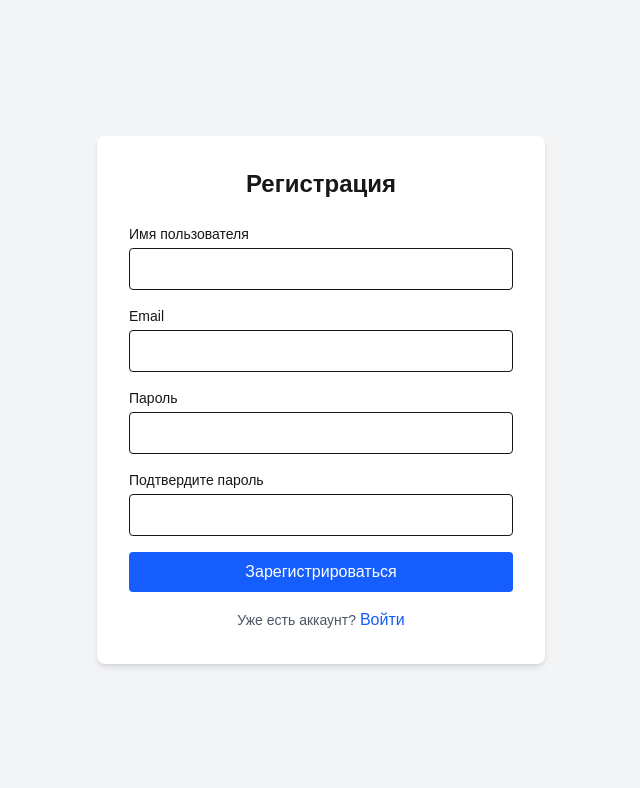
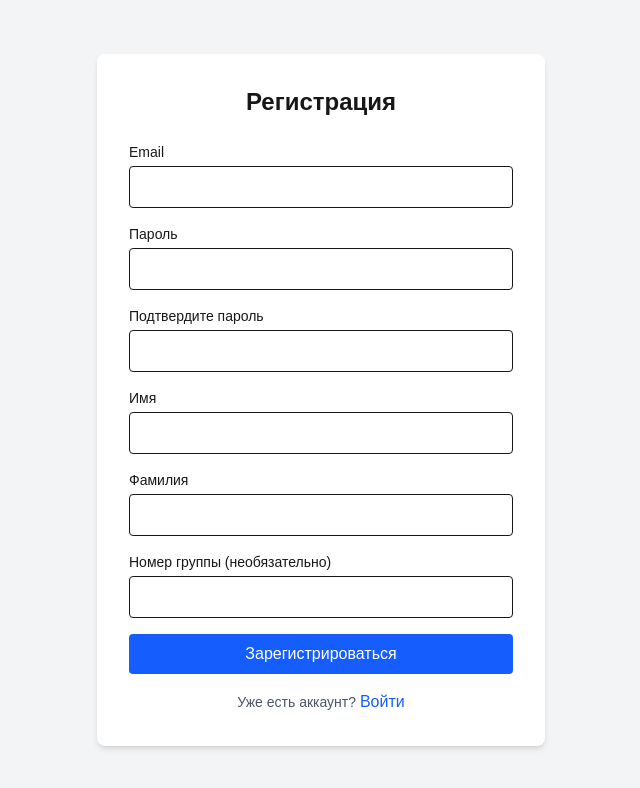
Before and after one commit to D-Muscipula/LearnTestCoursework, a Next.js app in the folder Frontend/: page /register in a window 1280 px wide. Shown: the top 788 px of the page, without its empty margins (319-959 px from the left). Built offline with nearby package versions, Linux system fonts and the light colour scheme.

Commit message:
add group number

```diff
--- a/Frontend/app/lib/api.ts
+++ b/Frontend/app/lib/api.ts
@@ -58,15 +58,13 @@ export const auth = {
     return response.data;
   },
   register: async (data: {
-    username: string;
     email: string;
     password: string;
+    first_name: string;
+    last_name: string;
+    group_number?: string | null;
   }) => {
-    const response = await axios.post(`${API_URL}/users/register/`, data, {
-      headers: {
-        'Content-Type': 'application/json'
-      }
-    });
+    const response = await axios.post(`${API_URL}/users/register/`, data);
     return response.data;
   },
   verifyToken: async () => {
--- a/Frontend/app/register/page.tsx
+++ b/Frontend/app/register/page.tsx
@@ -10,10 +10,12 @@ import { auth } from '../lib/api';
 export default function RegisterPage() {
   const router = useRouter();
   const [formData, setFormData] = useState({
-    username: '',
     email: '',
     password: '',
-    passwordConfirm: ''
+    passwordConfirm: '',
+    firstName: '',
+    lastName: '',
+    groupNumber: ''
   });
   const [error, setError] = useState('');
   const [loading, setLoading] = useState(false);
@@ -29,7 +31,6 @@ export default function RegisterPage() {
     e.preventDefault();
     setError('');
 
-    // Проверка совпадения паролей
     if (formData.password !== formData.passwordConfirm) {
       setError('Пароли не совпадают');
       return;
@@ -38,13 +39,15 @@ export default function RegisterPage() {
     setLoading(true);
     try {
       await auth.register({
-        username: formData.username,
         email: formData.email,
-        password: formData.password
+        password: formData.password,
+        first_name: formData.firstName,
+        last_name: formData.lastName,
+        group_number: formData.groupNumber || null
       });
       router.push('/login');
     } catch (err: any) {
-      setError(err.response?.data?.message || 'Ошибка при регистрации');
+      setError(err.response?.data?.detail || 'Ошибка при регистрации');
     } finally {
       setLoading(false);
     }
@@ -57,17 +60,6 @@ export default function RegisterPage() {
           <h2 className="text-2xl font-bold text-center mb-6">Регистрация</h2>
           {error && <div className="mb-4 text-red-500 text-center">{error}</div>}
           <form onSubmit={handleSubmit} className="space-y-4">
-            <div>
-              <label className="block text-sm font-medium mb-1">Имя пользователя</label>
-              <input
-                type="text"
-                name="username"
-                value={formData.username}
-                onChange={handleChange}
-                required
-                className="w-full px-3 py-2 border rounded"
-              />
-            </div>
             <div>
               <label className="block text-sm font-medium mb-1">Email</label>
               <input
@@ -101,6 +93,38 @@ export default function RegisterPage() {
                 className="w-full px-3 py-2 border rounded"
               />
             </div>
+            <div>
+              <label className="block text-sm font-medium mb-1">Имя</label>
+              <input
+                type="text"
+                name="firstName"
+                value={formData.firstName}
+                onChange={handleChange}
+                required
+                className="w-full px-3 py-2 border rounded"
+              />
+            </div>
+            <div>
+              <label className="block text-sm font-medium mb-1">Фамилия</label>
+              <input
+                type="text"
+                name="lastName"
+                value={formData.lastName}
+                onChange={handleChange}
+                required
+                className="w-full px-3 py-2 border rounded"
+              />
+            </div>
+            <div>
+              <label className="block text-sm font-medium mb-1">Номер группы (необязательно)</label>
+              <input
+                type="text"
+                name="groupNumber"
+                value={formData.groupNumber}
+                onChange={handleChange}
+                className="w-full px-3 py-2 border rounded"
+              />
+            </div>
             <button
               type="submit"
               disabled={loading}
```
Also changed, not shown: 2 other files (tests, documents, lock files or other folders).
